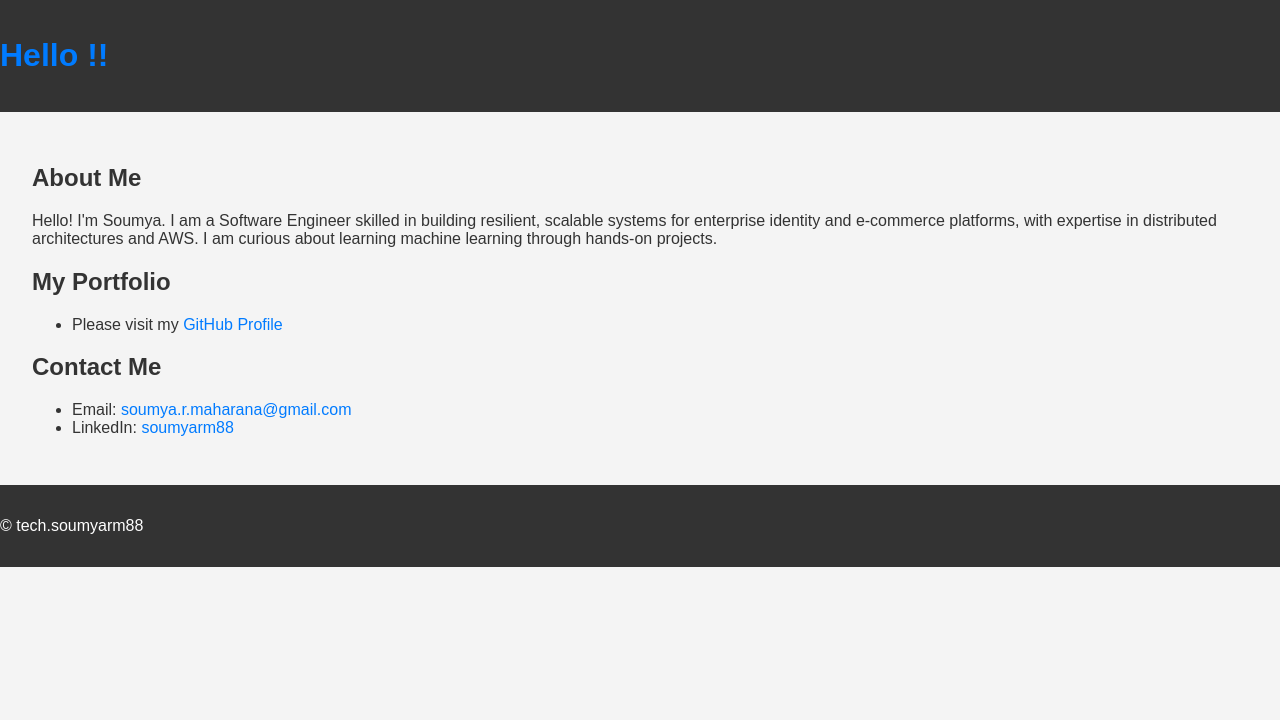
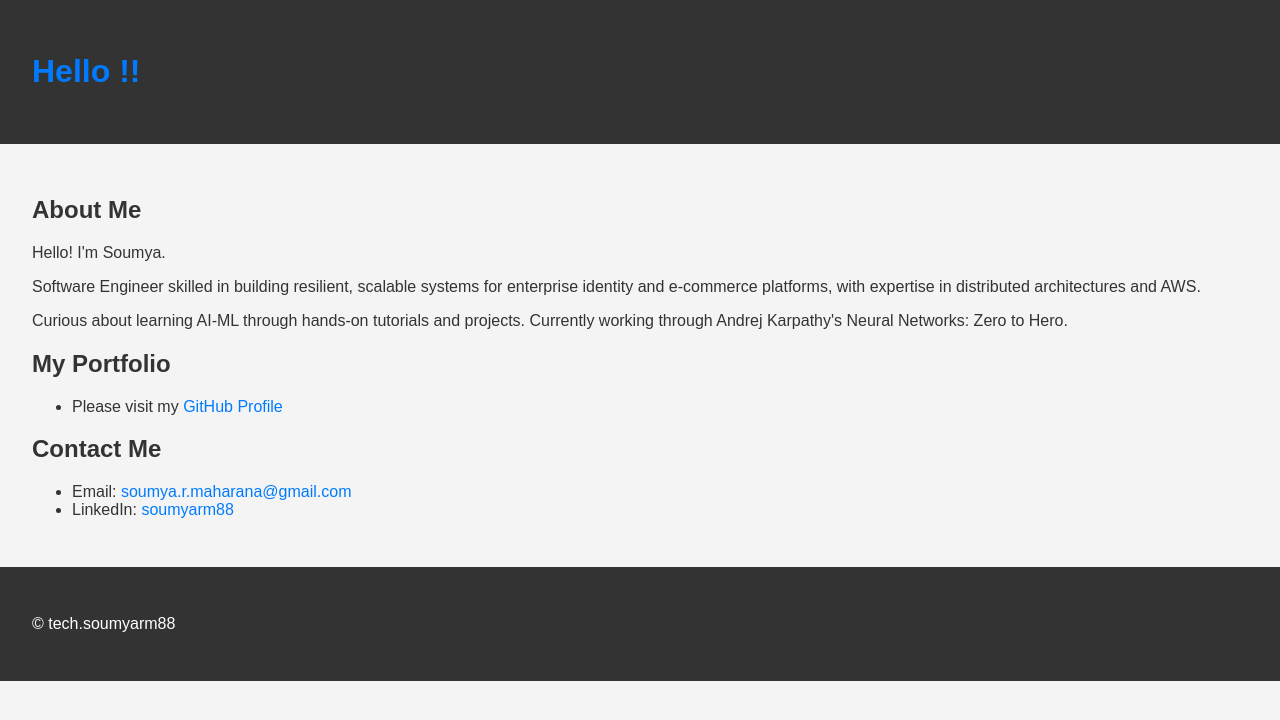
Before and after one commit to soumyarm88/soumyarm88.github.io, a plain HTML site: page index.html in a window 1280 px wide. Drawn offline with Linux system fonts and the light colour scheme.

Commit message:
minor edits

```diff
--- a/index.html
+++ b/index.html
@@ -15,11 +15,12 @@
         header, footer {
             background-color: #333;
             color: white;
-            text-align: center;
-            padding: 1em 0;
+            text-align: left;
+            padding: 2rem;
         }
         main {
-            padding: 2em;
+            padding: 2rem;
+            max-width: 160rch;
         }
         h1 {
             color: #007bff;
@@ -35,15 +36,19 @@
 </head>
 <body>
 <header>
-    <h1 style="text-align: left;">Hello !!</h1>
+    <h1>Hello !!</h1>
 </header>
 <main>
     <section>
         <h2>About Me</h2>
         <p>
             Hello! I'm Soumya.
-            I am a Software Engineer skilled in building resilient, scalable systems for enterprise identity and e-commerce platforms, with expertise in distributed architectures and AWS.
-            I am curious about learning machine learning through hands-on projects.
+        </p>
+        <p>
+            Software Engineer skilled in building resilient, scalable systems for enterprise identity and e-commerce platforms, with expertise in distributed architectures and AWS.
+        </p>
+        <p>
+            Curious about learning AI-ML through hands-on tutorials and projects. Currently working through Andrej Karpathy's Neural Networks: Zero to Hero.
         </p>
     </section>
     <section>
@@ -61,7 +66,7 @@
     </section>
 </main>
 <footer>
-    <p style="text-align: left;">&copy; tech.soumyarm88</p>
+    <p>&copy; tech.soumyarm88</p>
 </footer>
 </body>
 </html>
```
